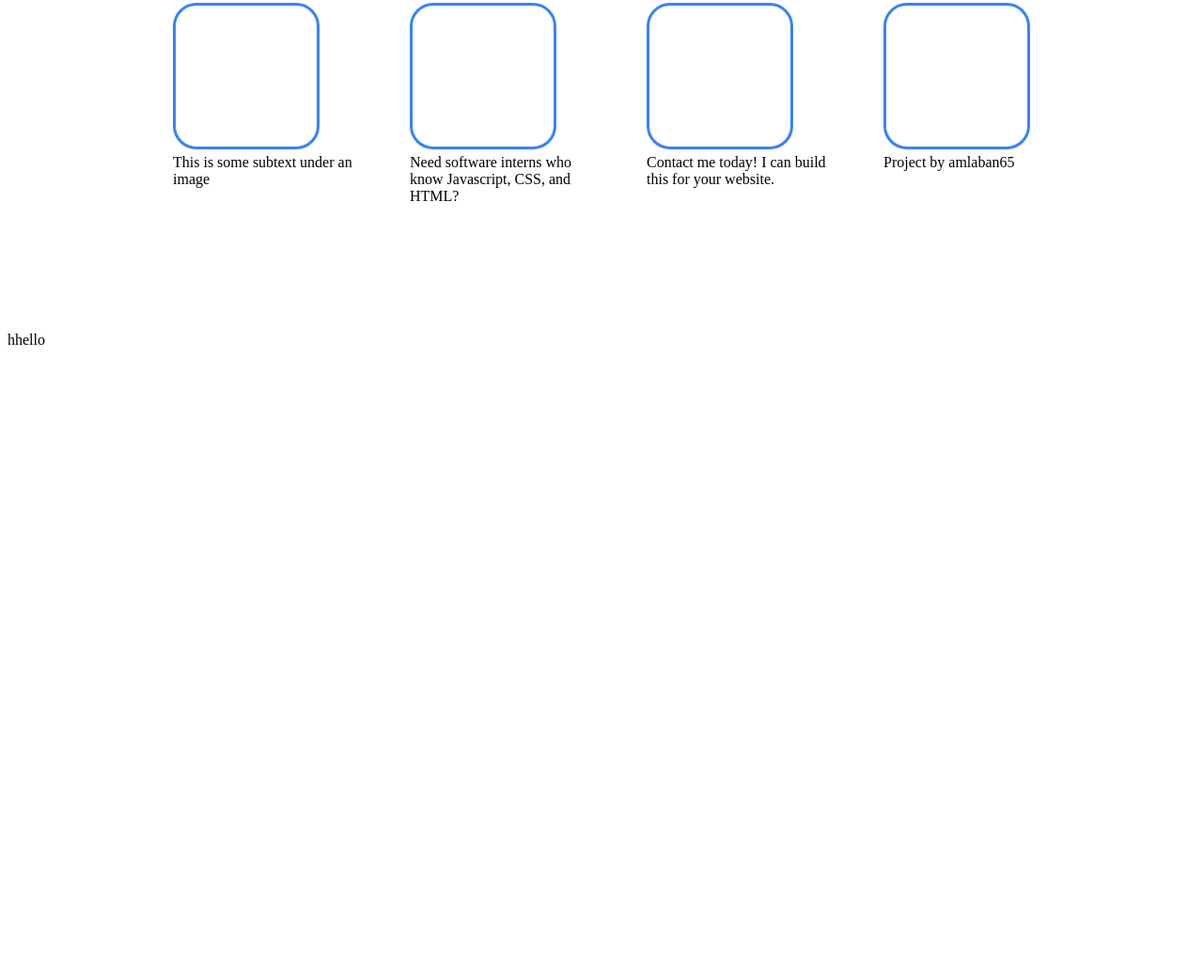
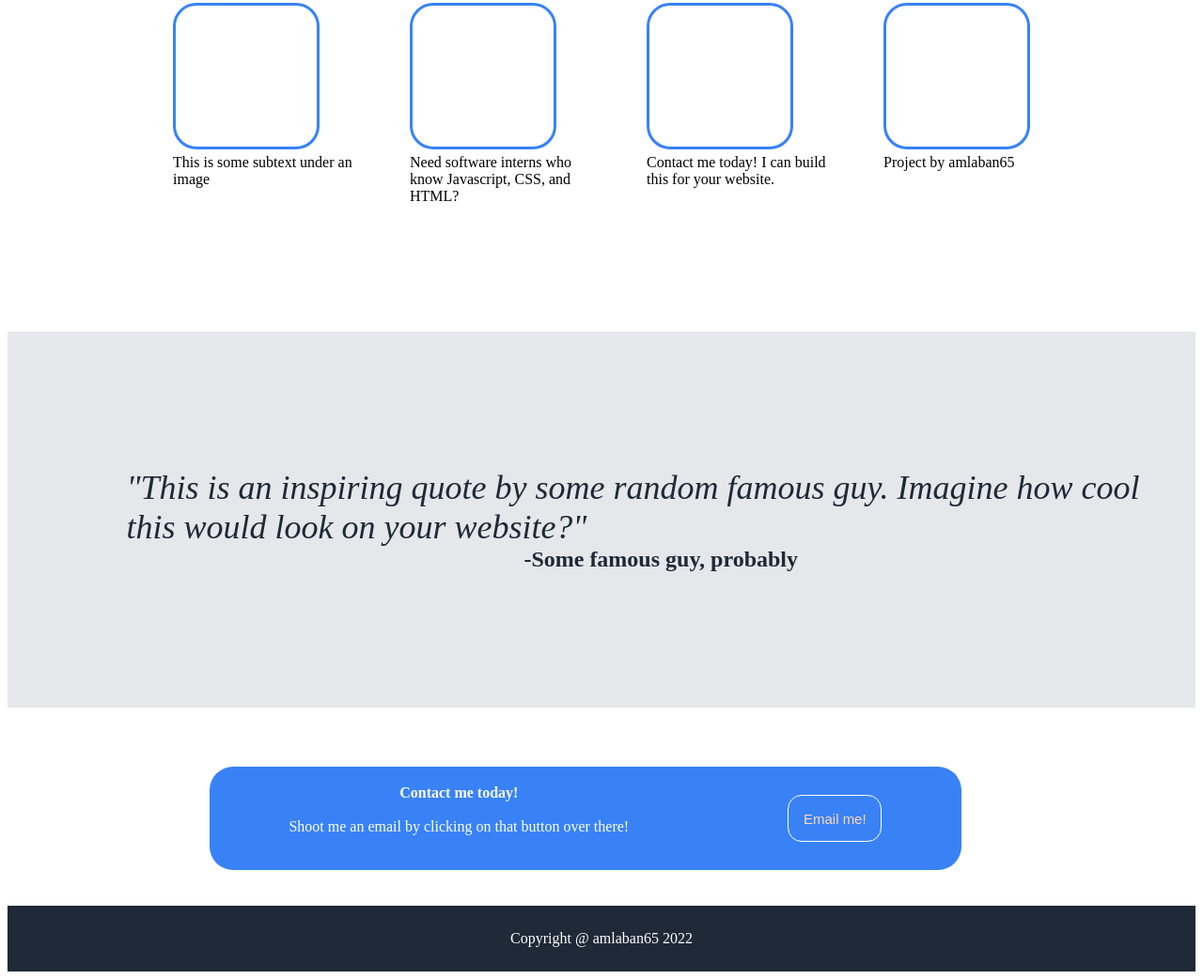
Before and after one commit to amlaban65/Landing-page-project, a plain HTML site: page index.html in a window 1280 px wide. Shown: the part 547-1589 px from the top of the page at 94% size. Before the commit the page ends 926 px from the top, so only its background shows below. Drawn offline with Linux system fonts and the light colour scheme.

Commit message:
finish quote, call to action, footer

```diff
--- a/index.html
+++ b/index.html
@@ -49,6 +49,15 @@
     <div class="middle-text">Project by amlaban65</div>
 </div>
 </div>
+</div>
+     <div class="quote">
+         <em>"This is an inspiring quote by some random famous guy. Imagine how cool this would look on your website?"
+        </em>
+        <div id="author"<br><strong>-Some famous guy, probably</strong></br></div>
      </div>
-     <div>hhello</div>
+    <div class="call-to-action"><strong>Contact me today!</strong>
+    <br><div>Shoot me an email by clicking on that button over there!</div></br>
+    <button><a href='amlaban@seas.upenn.edu'>Email me!</a></button>
+</div>
+<div class="footer">Copyright @ amlaban65 2022</div>
 </body>
--- a/style.css
+++ b/style.css
@@ -38,15 +38,14 @@ h1 {
 .top-body {
     display: flex;
     justify-content: center;
-    /* margin-left: 20px; */
     gap: 200px;
 }
 .top-body-left {
     display: flex;
     flex-direction: column;
-    /* align-items: center; */
 }
 button {
+    color: white;
     font-size: large;
     text-decoration: none;
     background-color: #3882f6;
@@ -92,8 +91,6 @@ p a {
 .middle-content {
     max-width: 200px;
 }
-.middle-text {
-}
 .middle-placeholder {
     border-radius: 25px;
     height: 150px;
@@ -101,3 +98,52 @@ p a {
     border: 3px solid #3882f6;
     margin-bottom: 5px;
 }
+.quote {
+    font-size: 36px;
+    color: #1F2937;
+    display: flex;
+    flex-wrap: wrap;
+    background-color: #E5E7EB;
+    align-content: center;
+    justify-content: center;
+    height: 400px;
+    padding-left: 10%;
+}
+#author {
+    font-size: 24px;
+}
+.call-to-action {
+    margin-top: 5%;
+    background-color: #3882f6;
+    border-radius: 25px;
+    color: white;
+    display: flex;
+    flex-direction: column;
+    justify-content: center;
+    align-items: center;
+    height: 110px;
+    width: 800px;
+    flex-wrap: wrap;
+    margin-left: 17%;
+}
+.call-to-action button {
+    text-decoration: none;
+    border: 1px solid white;
+}
+.call-to-action a {
+    font-size: smaller;
+    text-decoration: none;
+    color: peachpuff;
+}
+.footer {
+
+    margin-top: 3%;
+    background-color: #1F2937;
+    color: white;
+    display: flex;
+    justify-content: center;
+    align-items: center;
+    height: 70px;
+
+
+}
```
